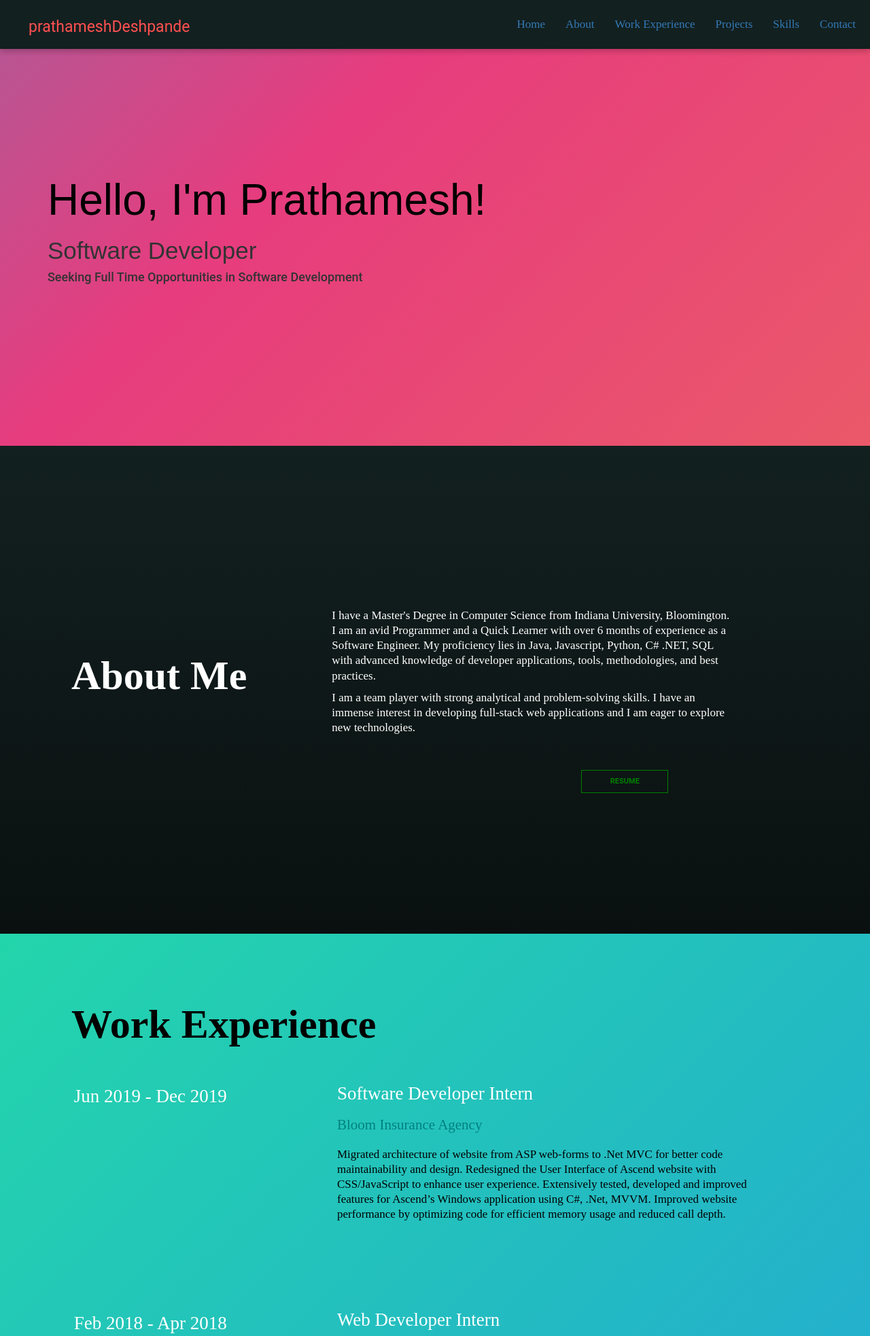
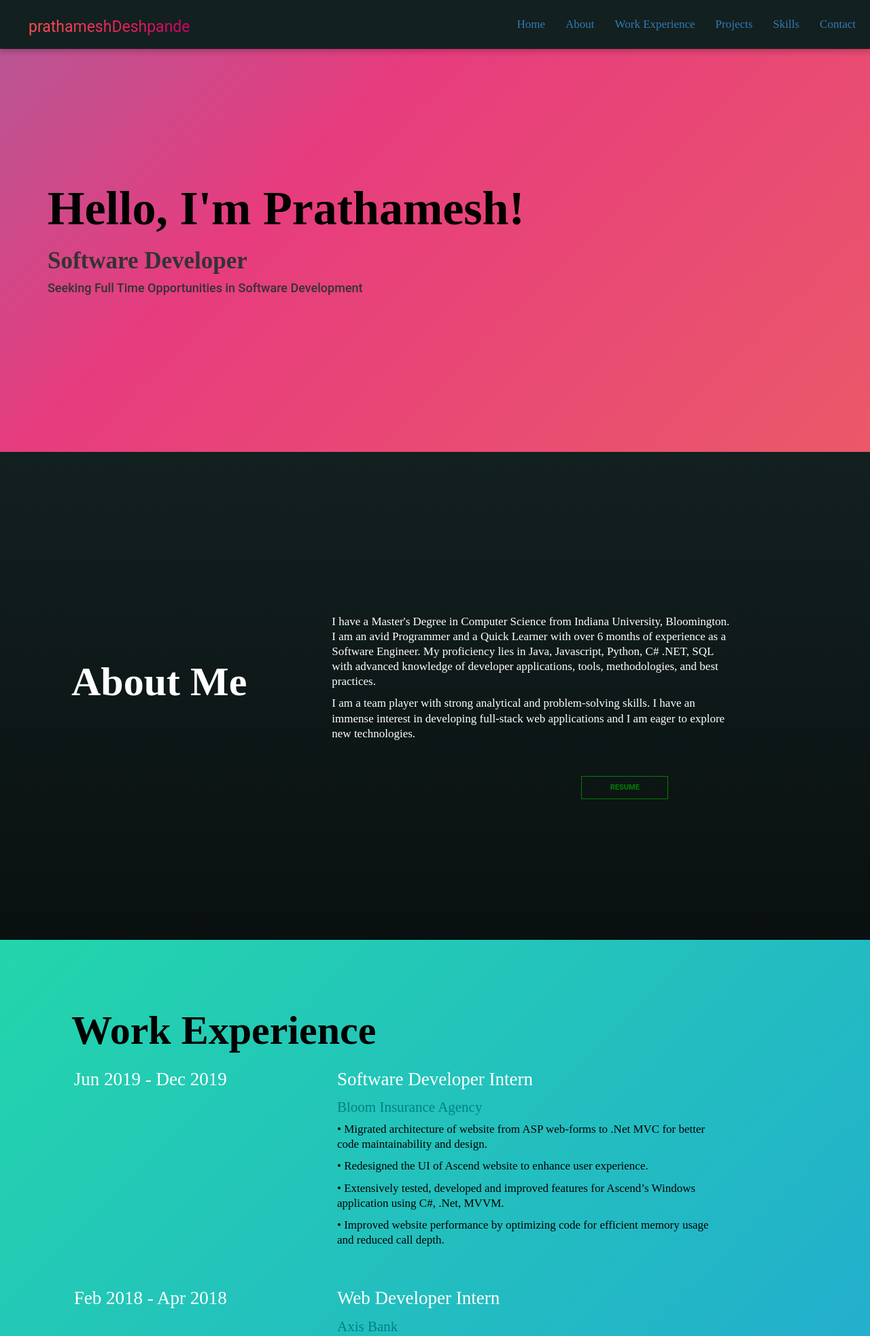
Before and after one commit to prathameshd/portfolio, a PHP site: page / in a window 1280 px wide. Shown: the top 1966 px of the page at 68% size. Run offline with PHP 8.4, Linux system fonts and the light colour scheme; some libraries are stand-ins or nearby versions; some web fonts are replaced.

Commit message:
minor style changes

```diff
--- a/css/styles.css
+++ b/css/styles.css
@@ -406,7 +406,7 @@ html,body {
 }
 
 .service .thumbnail{
-  padding: 30px 19px;
+  padding: 0px 19px;
   /*-webkit-box-shadow: 0px 2px 10px 0px rgba(0, 0, 0, 0.15);
   box-shadow: 0px 2px 10px 0px rgba(0, 0, 0, 0.15);*/
   border: 0;
@@ -424,8 +424,8 @@ html,body {
   color: #273f59;
   font-family: abel;
 margin-top: 15px;
-  margin-bottom: 20px;
-}
+/*  margin-bottom: 20px;
+*/}
 
 .service__single-section__paragraph{
   font-size: 17px;
@@ -1152,8 +1152,10 @@ transition: 0.5s;*/
 
 
 .header-text{
-  font-family: "Montserrat", sans-serif !important;
-  font-size: 35px;
+/*  font-family: "Montserrat", sans-serif !important;
+*/  font-size: 35px;
+  font-weight: bold;
+  font-family: abel;
   }
 
 
@@ -1308,7 +1310,6 @@ transition: 0.5s;*/
 
 .workdates{
     font-size: 27px;
-    padding-top: 11%;
     padding-left: 5%;
     color: white;
 }
--- a/index.html
+++ b/index.html
@@ -27,7 +27,9 @@
             <span class="icon-bar"></span>
           </button>
           <a style="background-color: transparent;color: #ff5050
- ;font-size: 23px;margin-top: 10px;margin-left: 21px;" class="" href="">prathameshDeshpande</a>
+ ;font-size: 23px;margin-top: 10px;margin-left: 21px;background: -webkit-linear-gradient(0deg,#ff5050, #cc0066 );
+    -webkit-background-clip: text;
+    -webkit-text-fill-color: transparent;" class="" href="">prathameshDeshpande</a>
         </div>
         <div class="collapse navbar-collapse" id="myNavbar">
           <ul class="nav navbar-nav">
@@ -63,11 +65,11 @@
           </ul>
         </div>
       </nav>-->
-      <div class="header__content" style="padding-top: 21%;padding-bottom: 20%;text-align: left;">
+      <div class="header__content" style="text-align: left;">
 <!--         <span class="header__content__block" style="color: black">Hello</span>
- -->        <h1 class="header-text" style="color: black;font-size: 64px;">Hello, I'm Prathamesh!</h1>
+ -->        <h1 class="header-text" style="color: black;font-size: 70px;margin-top: 6%">Hello, I'm Prathamesh!</h1>
         <h3 class=" header-text">Software Developer</h3>
-        <h4 class="">Seeking Full Time Opportunities in Software Development</h4>
+        <h4 class="" style="margin-bottom: 8%">Seeking Full Time Opportunities in Software Development</h4>
 <!--
         <ul class="header__content__sub-title">
           <li>UI&#47;UX DESIGNER <span class="padding">&#45;</span></li>
@@ -148,6 +150,12 @@ I am a team player with strong analytical and problem-solving skills. I have an
       <div class="page-section">
         <h2 class="page-section__title" style="color: black">Work Experience</h2>
         <!--<p class="page-section__paragraph">Lorem ipsum dolor sit amet, consectetur adipisicing elit, sed do eiusmod tempor incididunt ut labore et dolore magna aliqua. </p>-->
+<!--         <div class="row gutters-70">
+        	<div class="col-sm-4">          	<h1 class="service__single-section__title workdates" style="padding-top: 0px !important">Jun 2019 - Dec 2019</h1></div>
+        	<div class="col-sm-8">              <h6 class="service__single-section__title" style="color: white;font-size: 27px">Software Developer Intern</h6></div>
+        </div>
+ -->
+
         <div class="row gutters-70">
 <!--           <div class="col-sm-4">
                                    <div class="thumbnail text-left" style="background-color: brown">
@@ -159,12 +167,12 @@ I am a team player with strong analytical and problem-solving skills. I have an
           	<h1 class="service__single-section__title workdates">Jun 2019 - Dec 2019</h1>
 <!--           	          <img class="img-responsive" src="assets/images/bloom.png" alt="">
  -->          </div>
-          <div class="col-sm-8 exp-hover">
+          <div class="col-sm-7 exp-hover">
           	<a href="#experience">
                        <div class="thumbnail text-left" style="background-color: inherit;">
               <h6 class="service__single-section__title" style="color: white;font-size: 27px">Software Developer Intern</h6>
               <h4 class="service__single-section__title" style="color: teal">Bloom Insurance Agency</h4>
-              <p class="service__single-section__paragraph">Migrated architecture of website from ASP web-forms to .Net MVC for better code maintainability and design. Redesigned the User Interface of Ascend website with CSS/JavaScript to enhance user experience. Extensively tested, developed and improved features for Ascend’s Windows application using C#, .Net, MVVM. Improved website performance by optimizing code for efficient memory usage and reduced call depth.</p>
+              <p class="service__single-section__paragraph">• Migrated architecture of website from ASP web-forms to .Net MVC for better code maintainability and design.</p><p class="service__single-section__paragraph">• Redesigned the UI of Ascend website to enhance user experience.</p><p class="service__single-section__paragraph">• Extensively tested, developed and improved features for Ascend’s Windows application using C#, .Net, MVVM. </p><p class="service__single-section__paragraph">• Improved website performance by optimizing code for efficient memory usage and reduced call depth.</p>
 
             </div>
         </a>
@@ -186,12 +194,12 @@ I am a team player with strong analytical and problem-solving skills. I have an
           	<h1 class="service__single-section__title workdates">Feb 2018 - Apr 2018</h1>
 <!--           	          <img class="img-responsive" src="assets/images/bloom.png" alt="">
  -->          </div>
-          <div class="col-sm-8 exp-hover">
+          <div class="col-sm-7 exp-hover">
           	<a href="#experience">
                        <div class="thumbnail text-left" style="background-color:inherit; ">
               <h6 class="service__single-section__title" style="color: white;font-size: 27px">Web Developer Intern</h6>
           <h4 class="service__single-section__title" style="color: teal">Axis Bank </h4>
-              <p class="service__single-section__paragraph">Developed an offline payment system based on Axis e-pay portal using PHP and CSS. Collaborated with Payment Team to understand and assist with client on-boarding process.</p>
+              <p class="service__single-section__paragraph">• Developed an offline payment system based on Axis e-pay portal using PHP and CSS.</p> <p class="service__single-section__paragraph">• Collaborated with Payment Team to understand and assist with client on-boarding process.</p>
             </div>
         </a>
           </div>
@@ -212,12 +220,12 @@ I am a team player with strong analytical and problem-solving skills. I have an
           	<h1 class="service__single-section__title workdates">Feb 2019 - May 2019</h1>
 <!--           	          <img class="img-responsive" src="assets/images/bloom.png" alt="">
  -->          </div>
-          <div class="col-sm-8 exp-hover">
+          <div class="col-sm-7 exp-hover">
           	<a href="#experience">
                        <div class="thumbnail text-left" style="background-color: inherit;">
               <h6 class="service__single-section__title" style="color: white;font-size: 27px">Logistics Intern</h6>
           <h4 class="service__single-section__title" style="color: teal">Indiana University</h4>
-              <p class="service__single-section__paragraph">Managing logs and inventory at IU Dining using FSS software. Forecasting inventory requirements based on previous statistics to improve future purchasing..</p>
+              <p class="service__single-section__paragraph">• Managing logs and inventory at IU Dining using FSS software. </p> <p class="service__single-section__paragraph">• Forecasting inventory requirements based on previous statistics to improve future purchasing.</p>
             </div>
         </a>
           </div>
```
